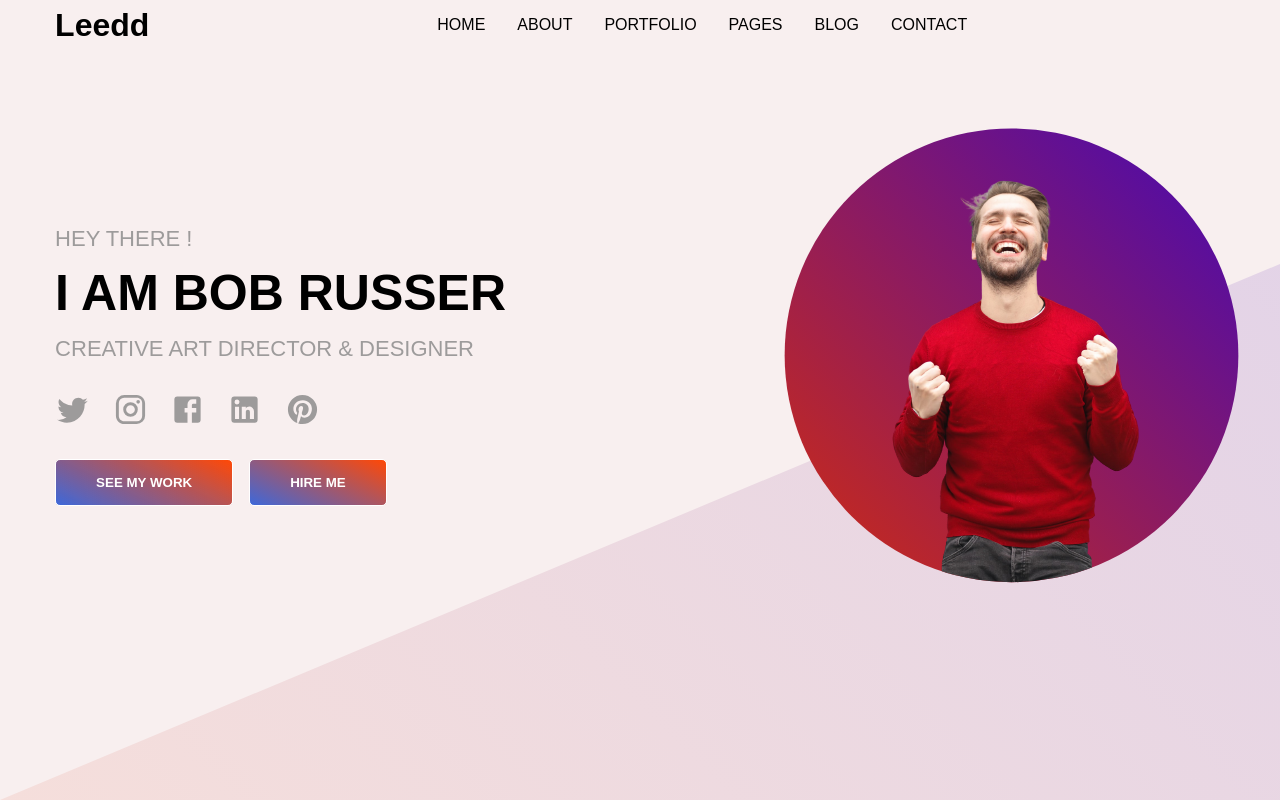
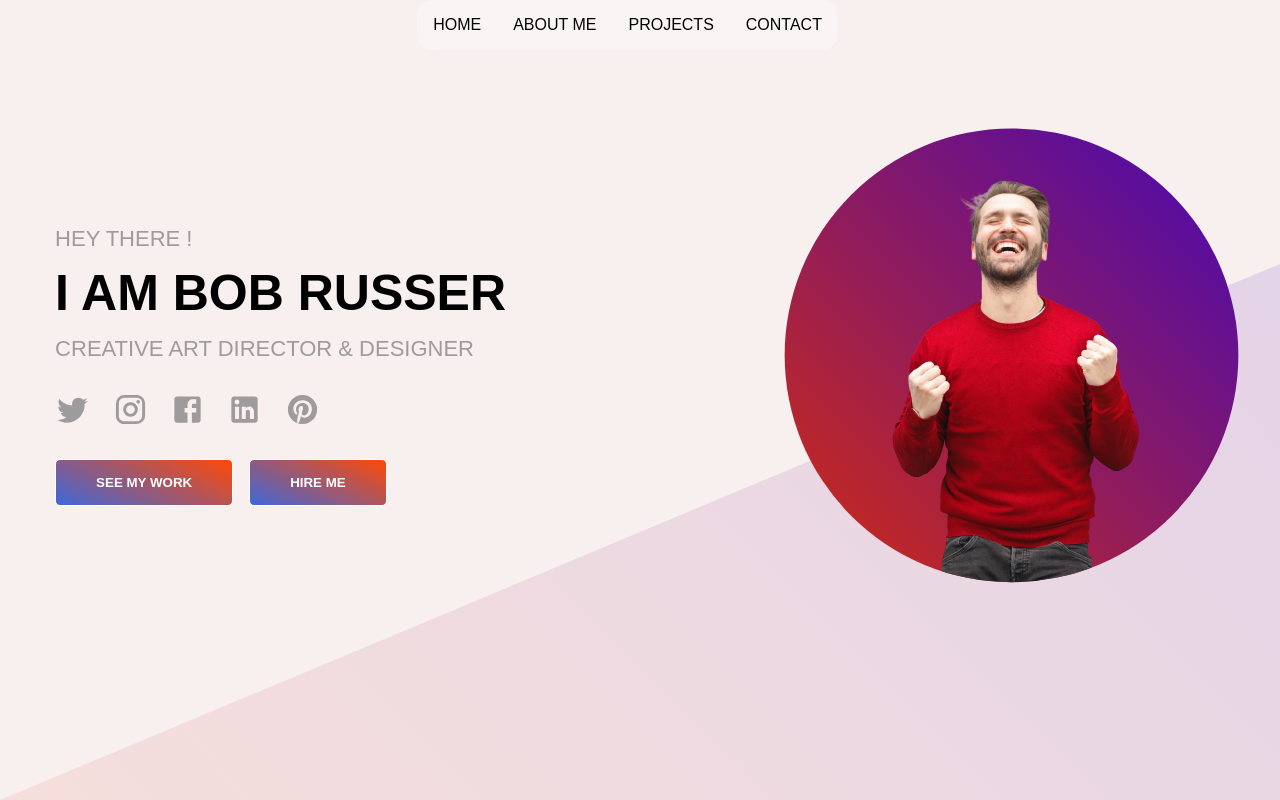
Before and after one commit to tyson-unce/final-portfolio, a React (Create React App) app: page / in a window 1280 px wide. Shown: the top 800 px of the page. Built offline with nearby package versions, Linux system fonts and the light colour scheme.

Commit message:
testing 2

```diff
--- a/package.json
+++ b/package.json
@@ -15,6 +15,7 @@
     "react": "^18.2.0",
     "react-dom": "^18.2.0",
     "react-router-dom": "^6.3.0",
+    "react-router-hash-link": "^2.4.3",
     "react-scripts": "5.0.1",
     "web-vitals": "^2.1.4"
   },
--- a/src/App.js
+++ b/src/App.js
@@ -1,5 +1,6 @@
 import React from 'react';
 import './App.scss';
+import Contact from './components/Contact';
 import Header from './components/Header';
 import Main from './components/Main';
 import Section from './components/Section';
@@ -12,6 +13,7 @@ function App() {
 			<Main />
 			<Section />
 			<Works />
+			<Contact />
 		</div>
 	);
 }
--- a/src/components/Contact.jsx
+++ b/src/components/Contact.jsx
@@ -5,10 +5,7 @@ import './styles/Contact.scss';
 
 const Contact = () => {
 	return (
-		<div className='contact'>
-			<Link to='/'>
-				<ArrowBackIcon className='arrow' />
-			</Link>
+		<div className='contact' id='contactpage'>
 			<div className='inputs'>
 				<h1>Contact us</h1>
 				<input type='text' placeholder='Name' />
--- a/src/components/Header.jsx
+++ b/src/components/Header.jsx
@@ -1,7 +1,8 @@
 import CloseIcon from '@mui/icons-material/Close';
 import MenuIcon from '@mui/icons-material/Menu';
 import React, { useState } from 'react';
-import { Link } from 'react-router-dom';
+import { HashLink as Link } from 'react-router-hash-link';
+
 import './styles/Header.scss';
 
 const Header = () => {
@@ -12,33 +13,33 @@ const Header = () => {
 	};
 
 	return (
-		<div className='header'>
-			<div className='header__logo'>
-				<h1>Leedd</h1>
-			</div>
-
+		<div className='header' id='theHeader'>
 			<nav className={active ? 'navbar active' : 'navbar'}>
-				<ul>
+				<ul className='list'>
 					<div className='closed'>
 						<CloseIcon className='close' onClick={showMenu} />
 					</div>
 					<li>
-						<Link to='/'>Home</Link>
+						<Link to='#mainPage' smooth>
+							Home
+						</Link>
 					</li>
 					<li>
-						<Link to='/'>About</Link>
+						<Link to='#aboutMe' smooth>
+							About me
+						</Link>
 					</li>
+
 					<li>
-						<Link to='/'>Portfolio</Link>
+						<Link to='#workspages' smooth>
+							Projects
+						</Link>
 					</li>
+
 					<li>
-						<Link to='/works'>Pages</Link>
-					</li>
-					<li>
-						<Link to='/'>Blog</Link>
-					</li>
-					<li>
-						<Link to='/contact'>Contact</Link>
+						<Link to='#contactpage' smooth>
+							Contact
+						</Link>
 					</li>
 				</ul>
 			</nav>
--- a/src/components/Main.jsx
+++ b/src/components/Main.jsx
@@ -9,7 +9,7 @@ import man from './assets/man.png';
 
 const Main = () => {
 	return (
-		<div className='main'>
+		<div className='main' id='mainPage'>
 			<div className='main__container'>
 				<div className='main__content'>
 					<div className='text'>
--- a/src/components/Section.jsx
+++ b/src/components/Section.jsx
@@ -4,7 +4,7 @@ import man2 from './assets/man2.jpeg';
 
 const Section = () => {
 	return (
-		<div className='section'>
+		<div className='section' id='aboutMe'>
 			<div className='section__container'>
 				<div className='section__img'>
 					<img src={man2} alt='' />
--- a/src/components/Works.jsx
+++ b/src/components/Works.jsx
@@ -9,7 +9,7 @@ import './styles/Works.scss';
 
 const Works = () => {
 	return (
-		<div className='works'>
+		<div className='works' id='workspages'>
 			<div className='work__section'>
 				<div className='cards'>
 					<img src={react} alt='' />
--- a/src/components/styles/Header.scss
+++ b/src/components/styles/Header.scss
@@ -4,6 +4,7 @@
 	align-items: center;
 	position: absolute;
 	z-index: 1;
+	position: fixed;
 }
 
 .header__logo {
@@ -117,3 +118,8 @@ ul {
 		}
 	}
 }
+.list {
+	border-radius: 15px;
+	backdrop-filter: blur(10px);
+	background: rgba(255, 255, 255, 0.3);
+}
```
Also changed, not shown: src/components/Testimonials.jsx (deleted, +0 -7 lines), 1 other file (tests, documents, lock files or other folders).
